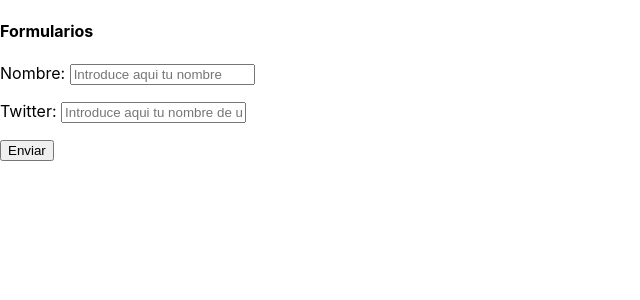
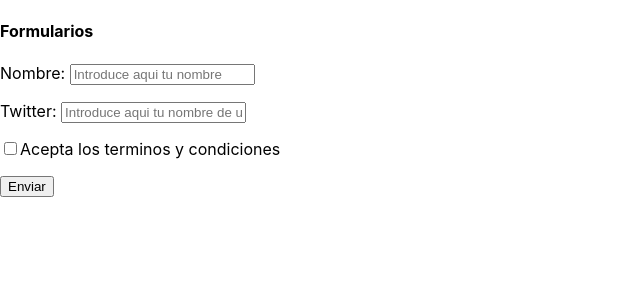
Before and after one commit to Julian542/cursoReact, a React (Create React App) app: page / in a window 1280 px wide. Shown: the top 300 px of the page, without its empty margins (0-640 px from the left). Built offline with nearby package versions, Linux system fonts and the light colour scheme.

Commit message:
manejando los eventos del formulario con onSubmit y onChange

```diff
--- a/src/components/Forms.js
+++ b/src/components/Forms.js
@@ -8,13 +8,18 @@ class Forms extends Component{
         const twitter = document.getElementById('twitter').value;
         console.log({name,twitter});
     }
+
+    handleChange(e){
+        console.log('handleChange');
+        console.log(e.target.checked);
+    }
     render(){
         return(
             <React.Fragment>
                 <h4>Formularios</h4>
-                <form>
+                <form onSubmit={this.handleClick}>
                     <p>
-                        <label>Nombre: </label>
+                        <label htmlFor="name">Nombre: </label>
                         <input
                         id='name'
                         name='userName'
@@ -22,14 +27,20 @@ class Forms extends Component{
                         />
                     </p>
                     <p>
-                    <label>Twitter: </label>
+                    <label htmlFor="twitter">Twitter: </label>
                         <input
                         id='twitter'
                         name='twitterAccount'
                         placeholder='Introduce aqui tu nombre de usuario en Twitter'
                         />
                     </p>
-                    <button onClick={this.handleClick} >Enviar</button>
+                    <p>
+                        <label>
+                            <input onChange={this.handleChange} type='checkbox'/>
+                            Acepta los terminos y condiciones
+                        </label>
+                    </p>
+                    <button>Enviar</button>
                 </form>
             </React.Fragment>
         );
```
